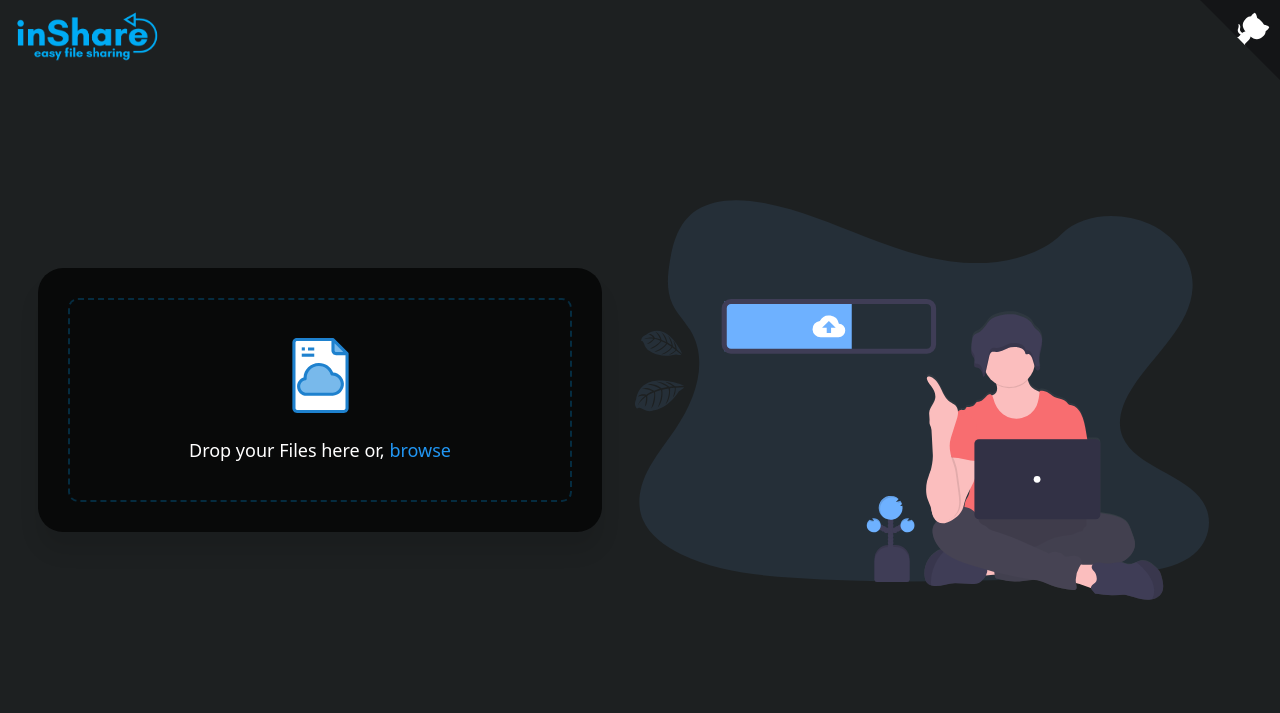
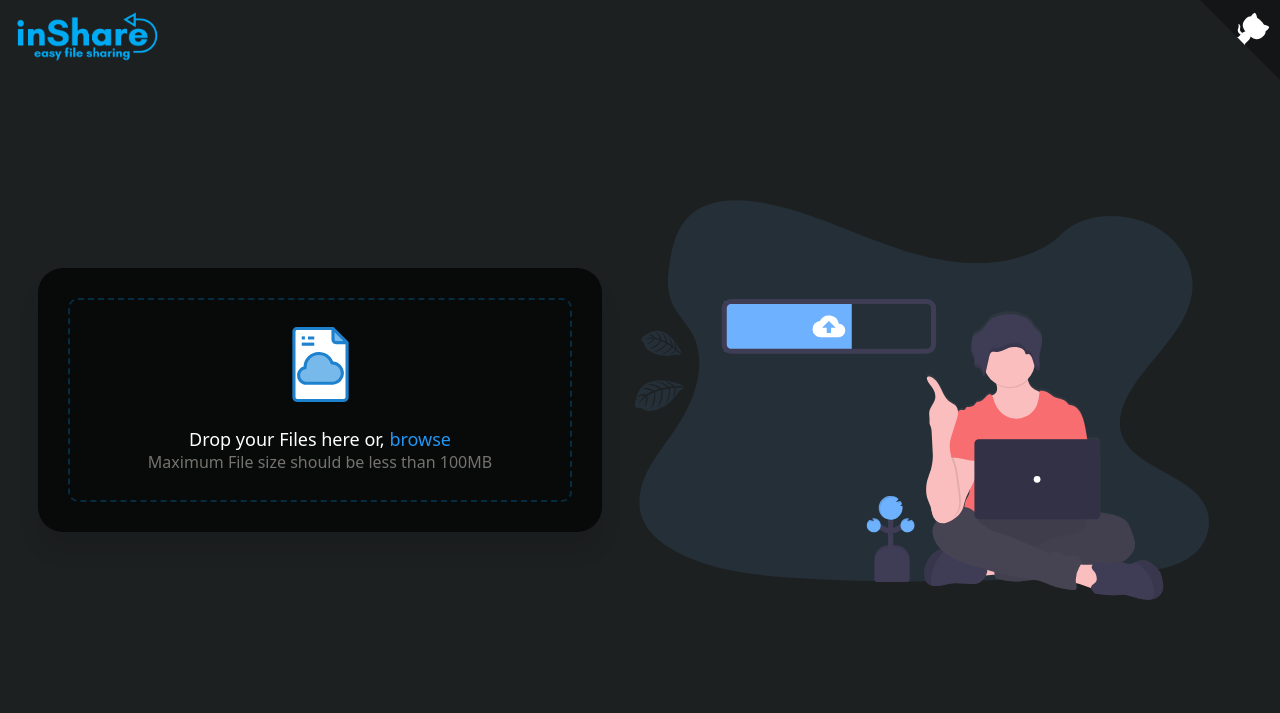
Before and after one commit to Kireet7852/file-sharing, a PHP site: page / in a window 1280 px wide. Shown: the top 713 px of the page. Run offline with PHP 8.4, Linux system fonts and the light colour scheme.

Commit message:
change gui

```diff
--- a/frontend/index.html
+++ b/frontend/index.html
@@ -21,6 +21,7 @@
                 </div>
                 <input type="file" id="fileInput" multiple>
                 <div class="title">Drop your Files here or, <span id="browseBtn">browse</span></div>
+                <div class="filesize">Maximum File size should be less than 100MB</div>
             </div>
         </form>
         <div class="progress-container">
--- a/frontend/style.css
+++ b/frontend/style.css
@@ -99,6 +99,10 @@ body,
 .title {
   font-size: large;
   color: #ffffff;
+}
+
+.filesize{
+  color: #75736f;
 }
 
 #browseBtn {
```
